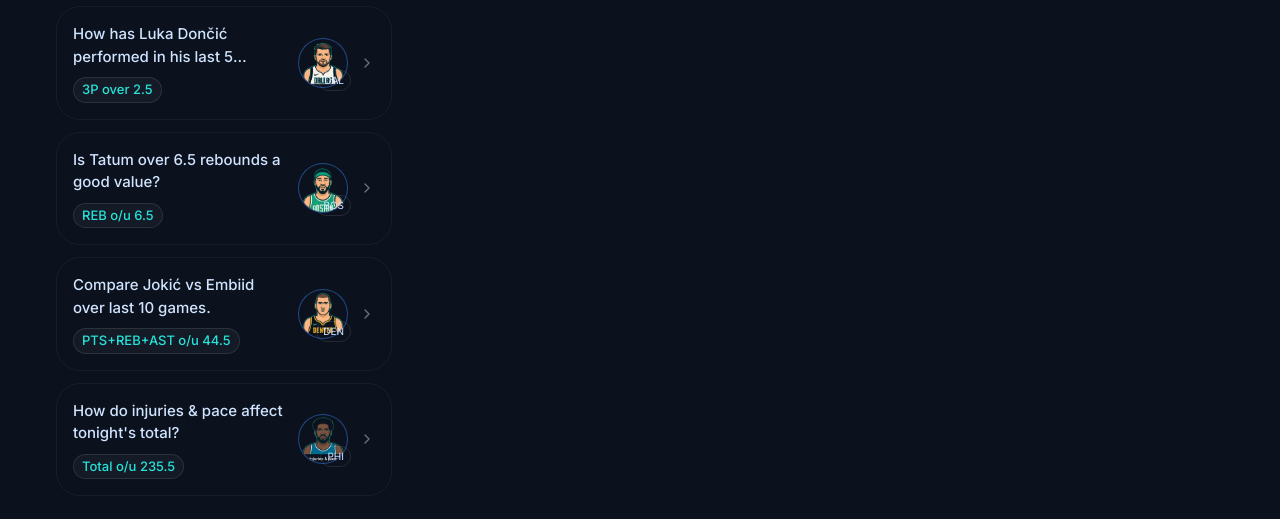
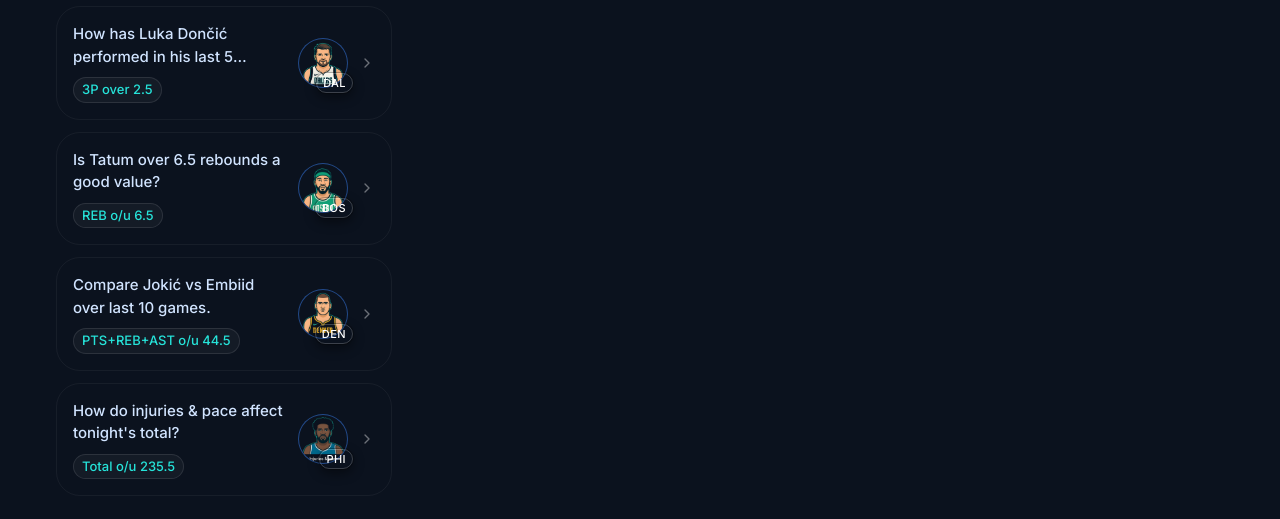
Before and after one commit to SuryaRavichandran0108/fynetic-ai-insights, a React (Vite) app: page /ask in a window 1280 px wide. Shown: the part 144-663 px from the top of the page. Built offline with nearby package versions, Linux system fonts and the light colour scheme; the HTML template or start-up script is replaced by a standard one.

Commit message:
Refactor: Improve trending card badge visibility

```diff
--- a/src/components/trending/TrendingCard.tsx
+++ b/src/components/trending/TrendingCard.tsx
@@ -32,6 +32,7 @@ export function TrendingCard({ question, playerName, propLine, team, avatarSrc,
 
         {/* Avatar circle (image or fallback) */}
         <div className="relative shrink-0">
+          {/* The circle itself */}
           <div className="size-12 p-0.5 rounded-full overflow-hidden ring-1 ring-white/12 bg-gradient-to-br from-white/8 to-white/2 grid place-items-center">
             {avatarSrc ? (
               <img
@@ -46,9 +47,24 @@ export function TrendingCard({ question, playerName, propLine, team, avatarSrc,
               <span className="text-[11px] tracking-wide text-white/70">{team || "FY"}</span>
             )}
           </div>
+
+          {/* Team badge — placed on the wrapper, NOT inside the overflow-hidden circle */}
           {team && (
-            <span className="absolute -bottom-1 -right-1 text-[10px] px-1.5 py-[2px] rounded-full bg-[var(--bg)] border border-white/10">
-              {team}
+            <span
+              className="
+                absolute -bottom-1.5 -right-1.5 z-10
+                inline-flex items-center justify-center
+                h-5 min-w-[30px] px-1.5
+                rounded-full bg-[var(--bg)]/95 text-white
+                text-[11px] font-medium tracking-[0.04em]
+                border border-white/20
+                shadow-[0_0_0_1px_rgba(0,0,0,0.25),0_4px_12px_rgba(0,0,0,0.45)]
+                pointer-events-none
+              "
+              aria-label={`Team ${team}`}
+              title={team}
+            >
+              {(team || "FY").toUpperCase()}
             </span>
           )}
         </div>
```
